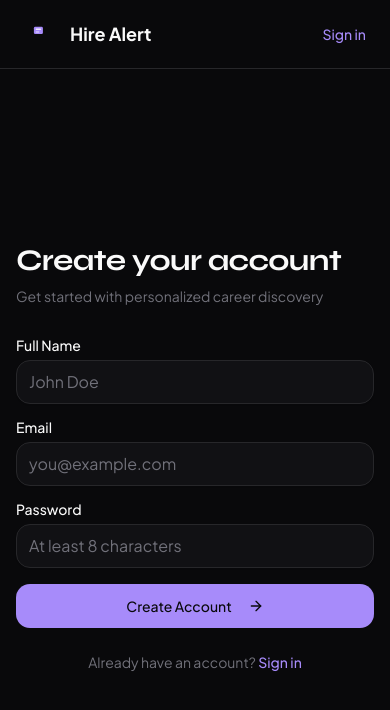
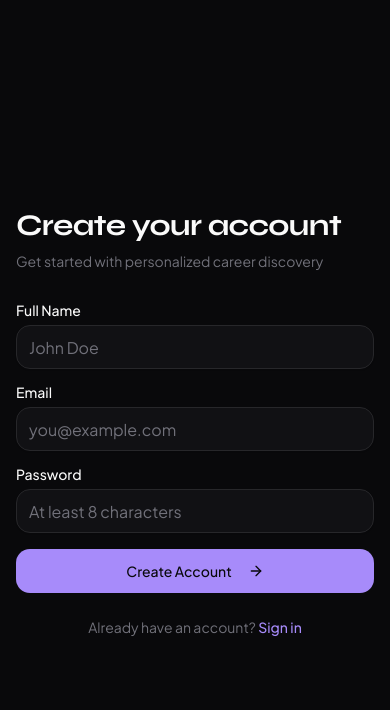
Before and after one commit to udii05/hire-alert, a Next.js app in the folder frontend/: page /auth/register in a window 390 px wide. Shown: the top 710 px of the page. Built offline with nearby package versions, Linux system fonts and the light colour scheme.

Commit message:
\feat(auth): remove top header bar with cross-nav links from login and register pages"

```diff
--- a/frontend/src/app/auth/login/page.tsx
+++ b/frontend/src/app/auth/login/page.tsx
@@ -86,14 +86,6 @@ export default function LoginPage() {
 
       {/* Right panel */}
       <div className="flex-1 flex flex-col bg-background relative z-10">
-        <div className="flex items-center justify-between px-6 py-4 border-b border-border">
-          <Link href="/" className="flex items-center gap-2.5 lg:hidden">
-            <Logo />
-            <span className="text-lg font-extrabold font-sans">Hire Alert</span>
-          </Link>
-          <Link href="/auth/register" className="text-sm font-medium text-primary hover:text-primary/80 ml-auto">Create account</Link>
-        </div>
-
         <div className="flex-1 flex items-center justify-center px-4 py-12">
           <div className="w-full max-w-sm">
             <div className="mb-8">
--- a/frontend/src/app/auth/register/page.tsx
+++ b/frontend/src/app/auth/register/page.tsx
@@ -98,16 +98,6 @@ export default function RegisterPage() {
 
       {/* Right panel */}
       <div className="flex-1 flex flex-col bg-background relative z-10">
-        <div className="flex items-center justify-between px-6 py-4 border-b border-border">
-          <Link href="/" className="flex items-center gap-2.5 lg:hidden">
-            <Logo />
-            <span className="text-lg font-extrabold font-sans">Hire Alert</span>
-          </Link>
-          <Link href="/auth/login" className="text-sm font-medium text-primary hover:text-primary/80 ml-auto">
-            Sign in
-          </Link>
-        </div>
-
         <div className="flex-1 flex items-center justify-center px-4 py-12">
           <div className="w-full max-w-sm">
             <div className="mb-8">
```
